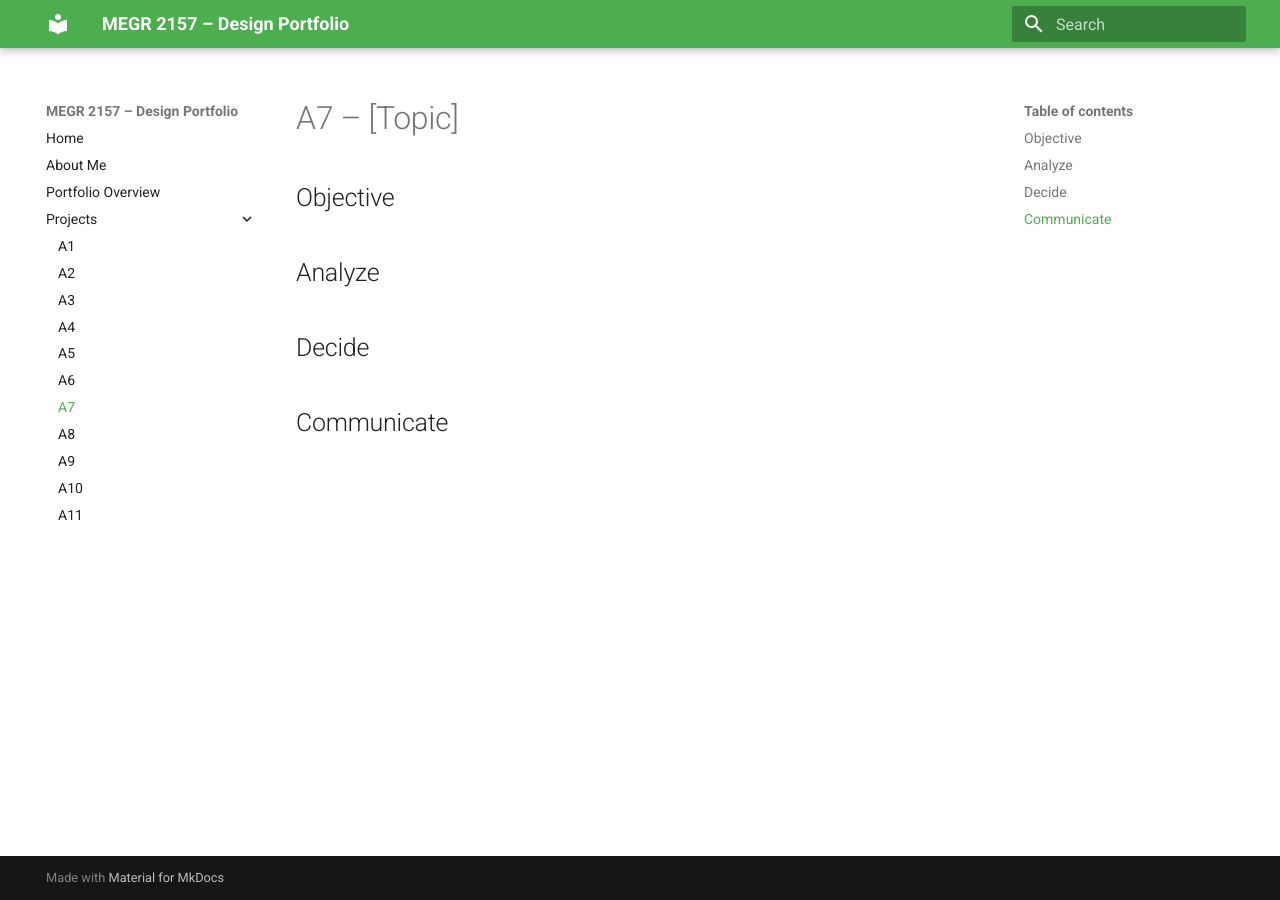
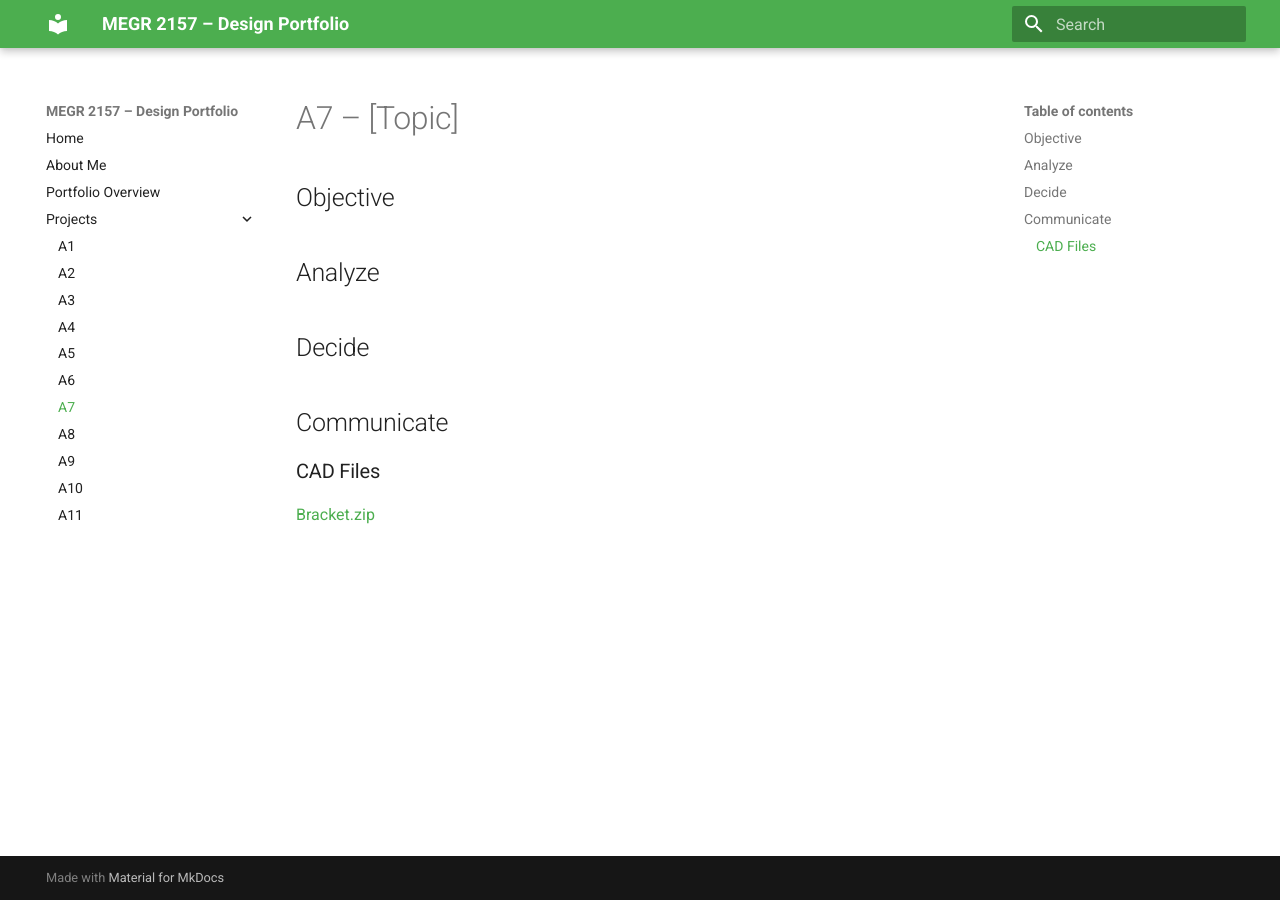
Before and after one commit to JacksonRice6/megr2156-portfolio, an MkDocs documentation site: the page built from docs/assignments/A07/index.md, in a window 1280 px wide. Built offline with MkDocs 1.6.1 and Material for MkDocs 9.7.7, drawn with Linux system fonts in a browser that asks for light colours.

Commit message:
Update index.md

```diff
--- a/docs/assignments/A07/index.md
+++ b/docs/assignments/A07/index.md
@@ -10,3 +10,7 @@
 
 
 ## Communicate
+
+### CAD Files
+
+[Bracket.zip](https://github.com/user-attachments/files/33974576/Bracket.zip)
```
